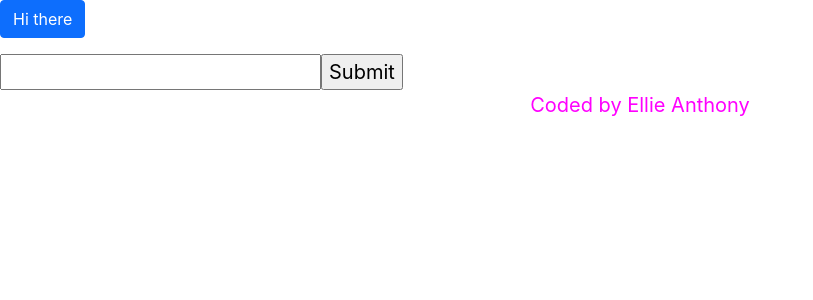
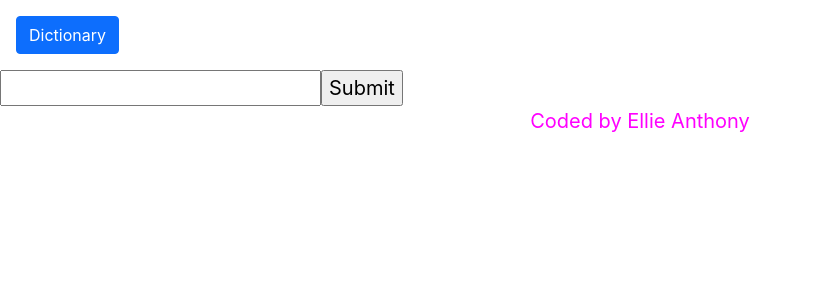
Before and after one commit to elliebanthony/dictionary-project, a React (Create React App) app: page / in a window 1280 px wide. Shown: the top 300 px of the page, without its empty margins (0-813 px from the left). Built offline with nearby package versions, Linux system fonts and the light colour scheme.

Commit message:
changing button on app.js

```diff
--- a/src/App.js
+++ b/src/App.js
@@ -6,7 +6,7 @@
   return (
     <div className="App">
       <header className="App-header">
-        <p className="btn btn-primary">Hi there</p>
+        <p className="btn btn-primary m-3"> Dictionary </p>
       </header>
       <Dictionary />
       <footer> Coded by Ellie Anthony</footer>
```
